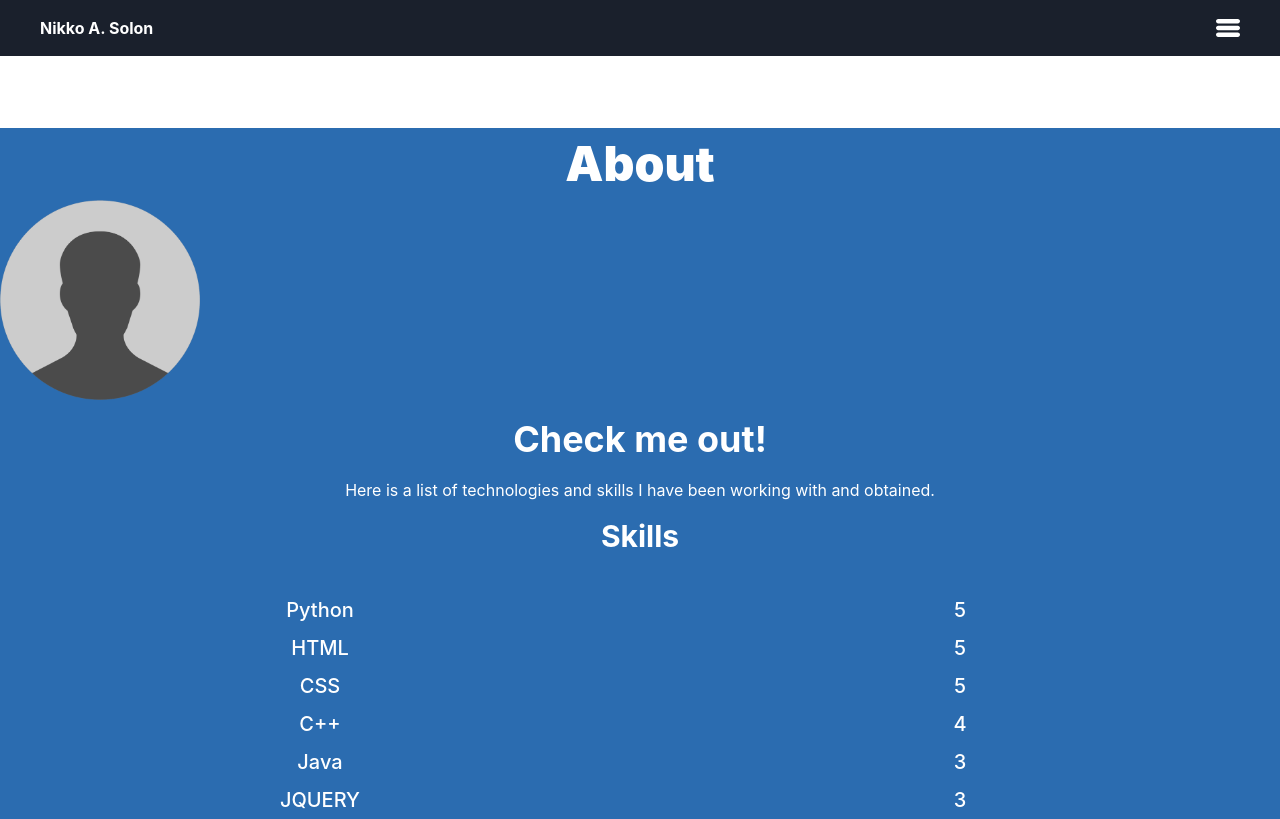
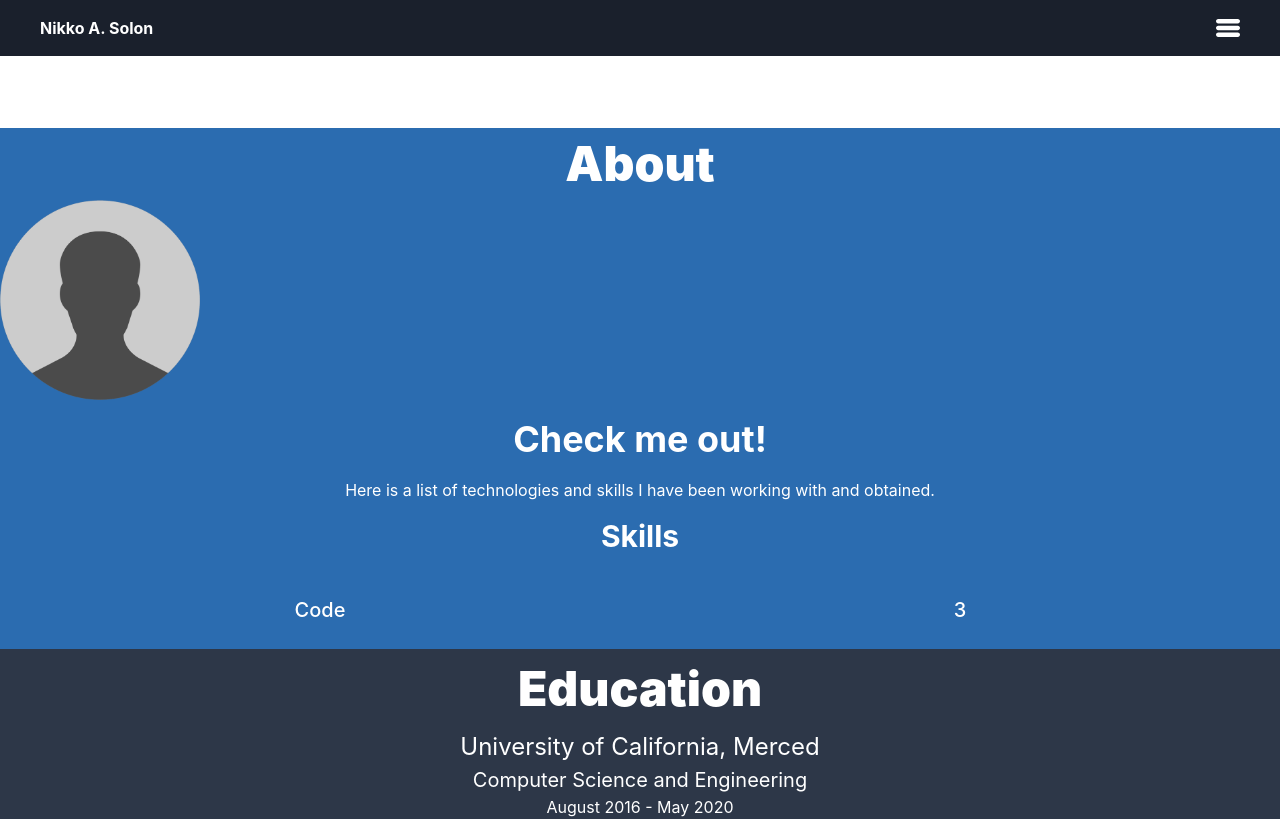
Before and after one commit to Solobrosco/site-update, a React (Create React App) app: page / in a window 1280 px wide. Shown: the top 819 px of the page. Built offline with nearby package versions, Linux system fonts and the light colour scheme.

Commit message:
Added comments and disabled map for 1 example

```diff
--- a/src/components/About.tsx
+++ b/src/components/About.tsx
@@ -1,9 +1,12 @@
 import React from 'react';
 
+// COMPONENTS
 import SkillComp from './Skills';
 
+// STATIC
 import ProfilePicture from '../static/placeholder.png';
 
+// DATA
 import skills from '../data/skills.json';
 
 
@@ -24,7 +27,8 @@ const About = () => {
                 Skills
             </h3>
             <div className='py-5'>
-                {skills.map((skillitem: any) => <SkillComp name={skillitem.name as string} rank={skillitem.rating as string}/>)}
+                {false && skills.map((skillitem: any) => <SkillComp name={skillitem.name as string} rank={skillitem.rating as string}/>)}
+                <SkillComp name={'Code'} rank={'3'}/>
             </div>
         </div>
     );
```
